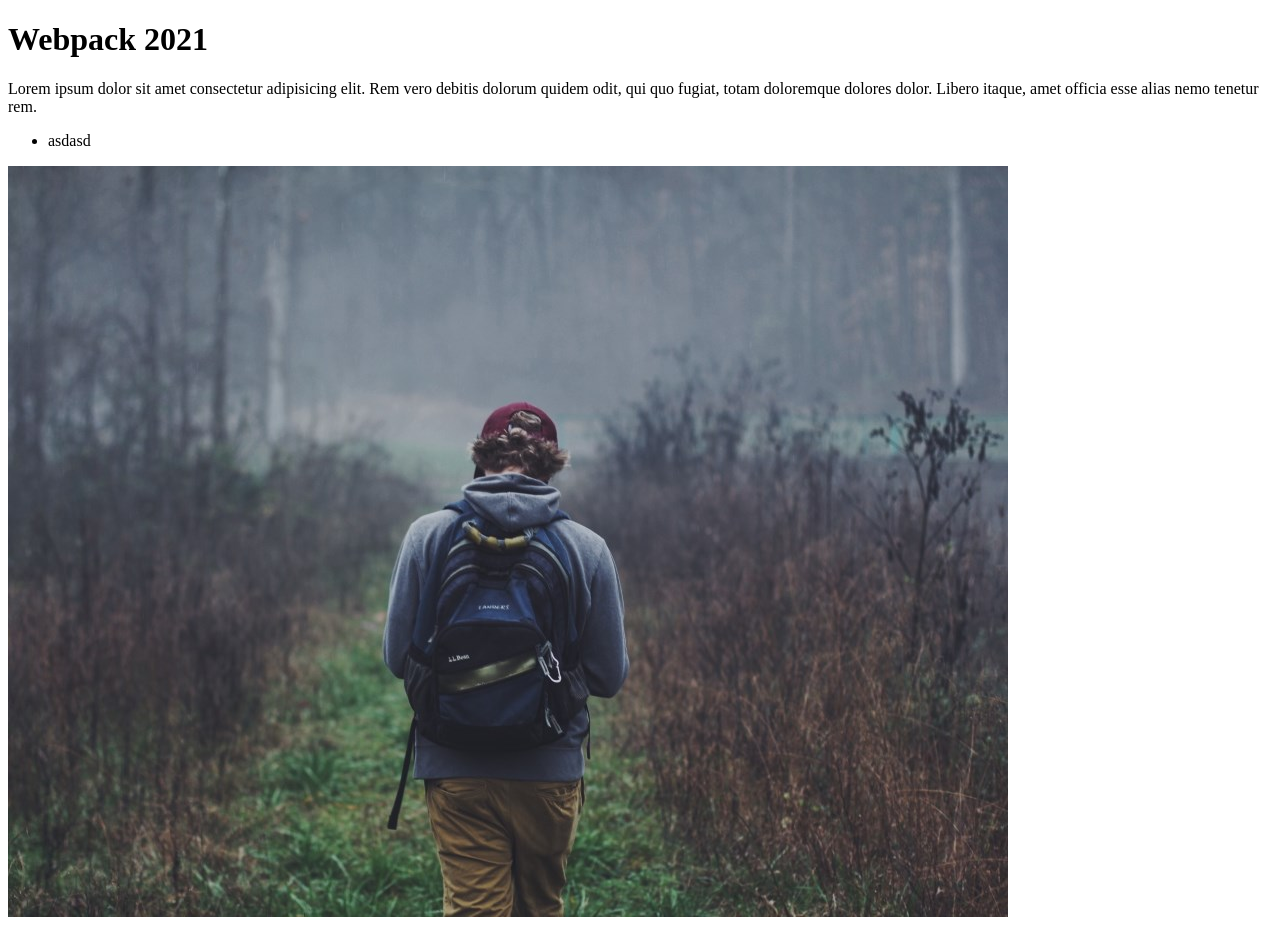
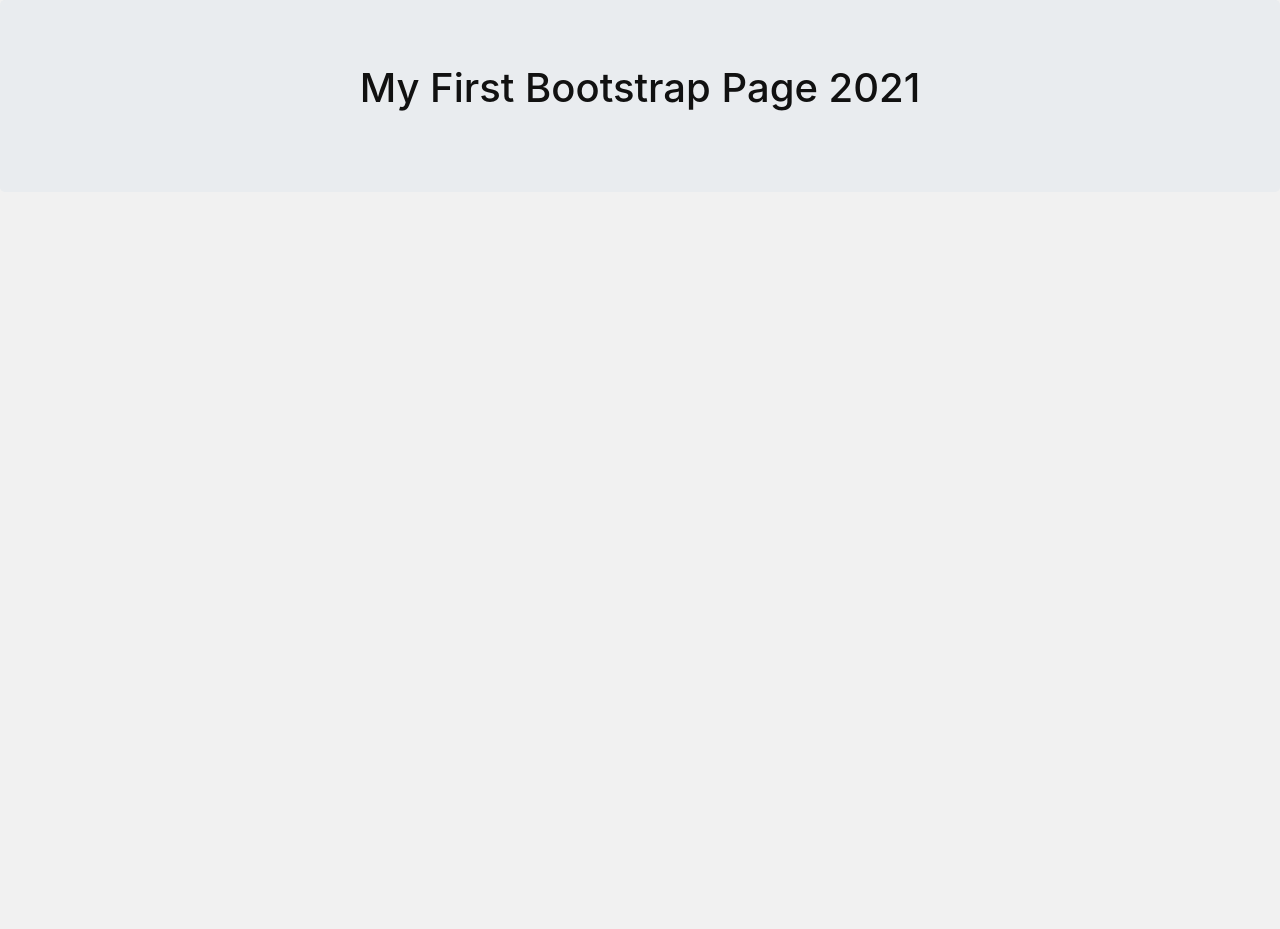
Before and after one commit to misostack/webpack-2021, a website built with webpack: page src/index.html in a window 1280 px wide. After the commit the page ends 800 px from the top, so only its background shows below. Built offline with nearby package versions, Linux system fonts and the light colour scheme.

Commit message:
Integrate bootstrap

```diff
--- a/package.json
+++ b/package.json
@@ -31,10 +31,14 @@
     "@babel/core": "^7.12.3",
     "@babel/preset-env": "^7.12.1",
     "babel-loader": "^8.1.0",
+    "bootstrap": "^4.5.3",
     "css-loader": "^5.0.0",
     "file-loader": "^6.2.0",
     "html-webpack-plugin": "^4.5.0",
+    "jquery": "^3.5.1",
     "mini-css-extract-plugin": "^1.2.1",
+    "popper": "^1.0.1",
+    "popper.js": "^1.16.1",
     "sass": "^1.28.0",
     "sass-loader": "^10.0.4",
     "style-loader": "^2.0.0"
--- a/src/index.html
+++ b/src/index.html
@@ -6,15 +6,15 @@
     <title>Webpack 2021</title>
   </head>
   <body>
-    <h1>Webpack 2021</h1>
-    <p>
-      Lorem ipsum dolor sit amet consectetur adipisicing elit. Rem vero debitis
-      dolorum quidem odit, qui quo fugiat, totam doloremque dolores dolor.
-      Libero itaque, amet officia esse alias nemo tenetur rem.
-    </p>
-    <ul>
-      <li>asdasd</li>
-    </ul>
-    <img src="assets/images/1.jpg" />
+    <header>
+      <div class="jumbotron text-center">
+        <h1>My First Bootstrap Page 2021</h1>
+        <p></p>
+      </div>
+    </header>
+    <nav></nav>
+    <aside></aside>
+    <main></main>
+    <footer></footer>
   </body>
 </html>
--- a/src/index.js
+++ b/src/index.js
@@ -1,3 +1,4 @@
+import "bootstrap";
 import "./styles.scss";
 
 console.log("hello");
--- /dev/null
+++ b/src/sass/_custom.scss
@@ -0,0 +1,8 @@
+// Your variable overrides
+$body-bg: #f1f1f1;
+$body-color: #111;
+
+$theme-colors: (
+  "primary": #0074d9,
+  "danger": #ff4136,
+);
--- /dev/null
+++ b/src/sass/_main.scss
@@ -0,0 +1,29 @@
+@import "custom";
+@import "~bootstrap/scss/bootstrap";
+
+// Responsive
+@include media-breakpoint-up(xs) {
+  body {
+    font-size: 14px;
+  }
+}
+@include media-breakpoint-up(sm) {
+  body {
+    font-size: 15px;
+  }
+}
+@include media-breakpoint-up(md) {
+  body {
+    font-size: 16px;
+  }
+}
+@include media-breakpoint-up(lg) {
+  body {
+    font-size: 17px;
+  }
+}
+@include media-breakpoint-up(xl) {
+  body {
+    font-size: 18px;
+  }
+}
--- a/src/styles.scss
+++ b/src/styles.scss
@@ -0,0 +1 @@
+@import "sass/main";
```
